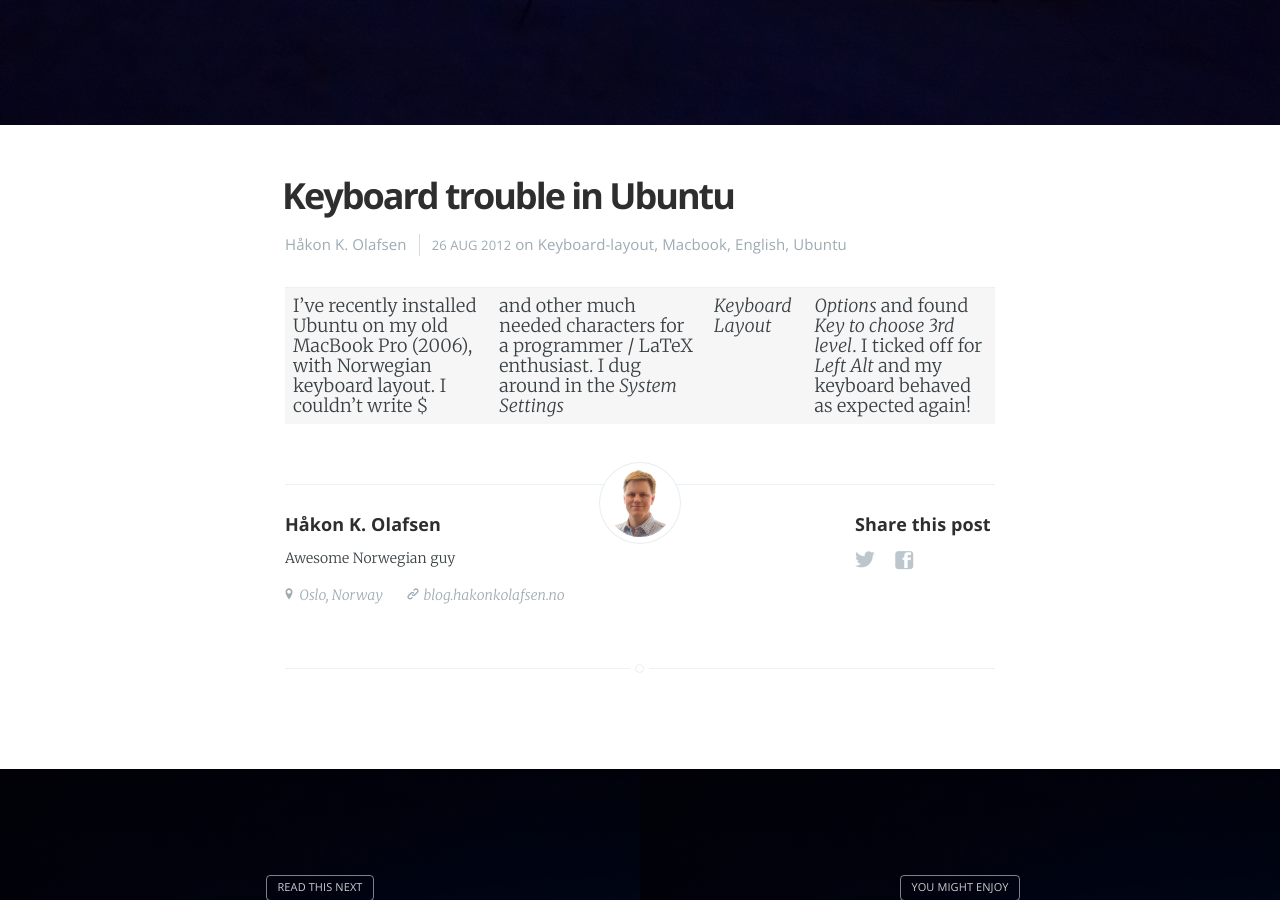
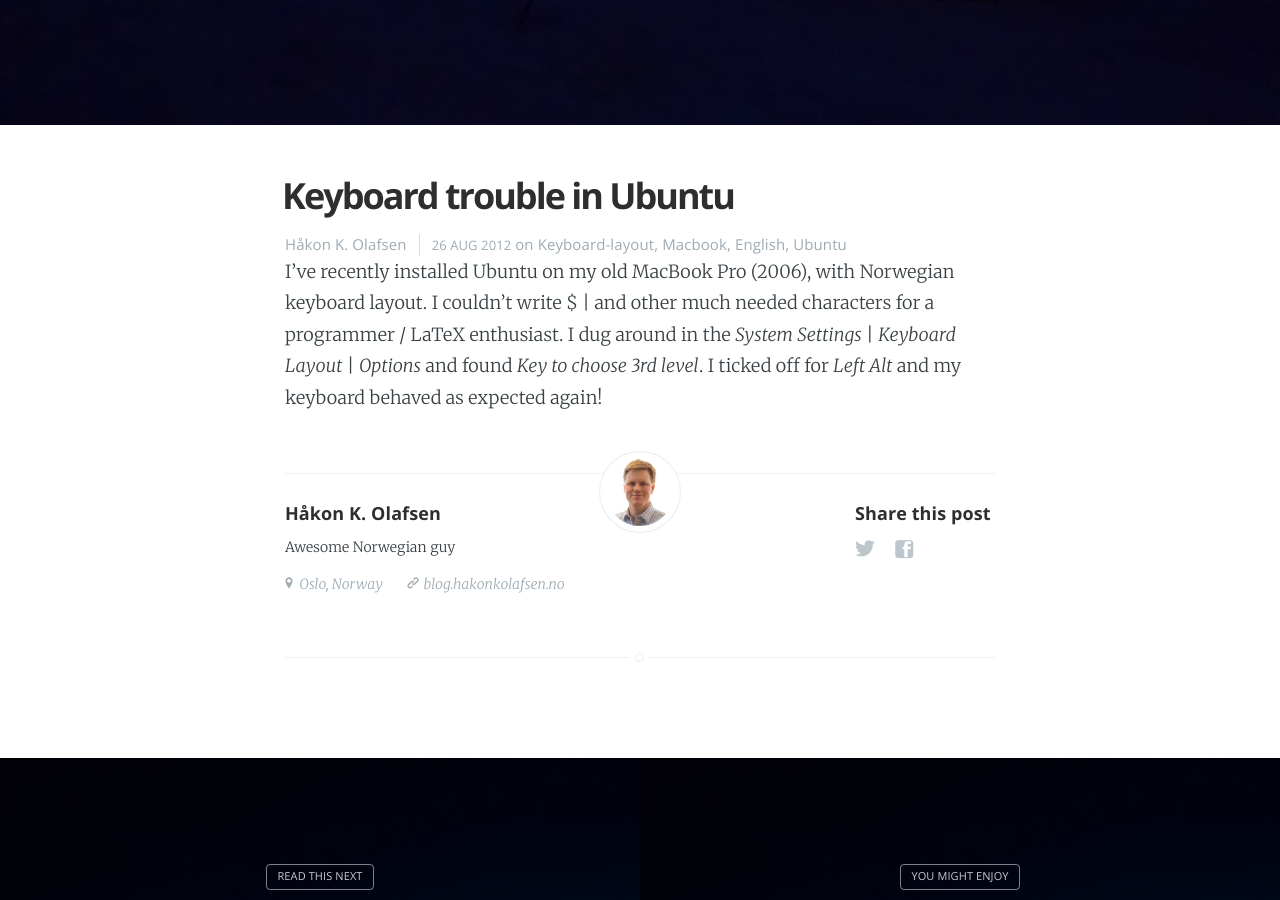
Before and after one commit to haakoo/haakoo.github.io, a Jekyll site: the page built from _posts/2012-08-26-keyboard-trouble-in-ubuntu.markdown, in a window 1280 px wide and 900 px high, scrolled down 460 px. Built offline with Jekyll 4.4.1, drawn with Linux system fonts in a browser that asks for light colours; nearby versions of some CDN libraries.

Commit message:
Small fixes to some posts

````diff
--- a/_posts/2012-08-26-keyboard-trouble-in-ubuntu.markdown
+++ b/_posts/2012-08-26-keyboard-trouble-in-ubuntu.markdown
@@ -15,4 +15,4 @@
 ---
 
 
-I’ve recently installed Ubuntu on my old MacBook Pro (2006), with Norwegian keyboard layout. I couldn’t write $ | and other much needed characters for a programmer / LaTeX enthusiast. I dug around in the *System Settings* | *Keyboard Layout* | *Options* and found *Key to choose 3rd level*. I ticked off for *Left Alt* and my keyboard behaved as expected again!
+I’ve recently installed Ubuntu on my old MacBook Pro (2006), with Norwegian keyboard layout. I couldn’t write $ \| and other much needed characters for a programmer / LaTeX enthusiast. I dug around in the *System Settings* \| *Keyboard Layout* \| *Options* and found *Key to choose 3rd level*. I ticked off for *Left Alt* and my keyboard behaved as expected again!
--- a/_posts/2016-01-06-delingsokonomi-og-profesjonelle-aktorer.markdown
+++ b/_posts/2016-01-06-delingsokonomi-og-profesjonelle-aktorer.markdown
@@ -1,6 +1,6 @@
 ---
 layout: post
-cover: 'assets/images/Delingsokonomi.png'
+cover: 'assets/images/2016/01/Delingsokonomi.png'
 navigation: True
 title: Delingsøkonomi og profesjonelle aktører
 date: '2016-01-06 13:40:35'
--- a/_posts/2019-09-03-case-sensitive-git-branch-names.markdown
+++ b/_posts/2019-09-03-case-sensitive-git-branch-names.markdown
@@ -19,7 +19,7 @@
 
 I used `git checkout branch-name` to get a local copy of the remote branch. When I tried to use `git pull` in that branch I got the following error message:
 
-```
+```git
 Your configuration specifies to merge with the ref 'refs/heads/branch-name' from the remote, but no such ref was fetched.
 ```
 
````
